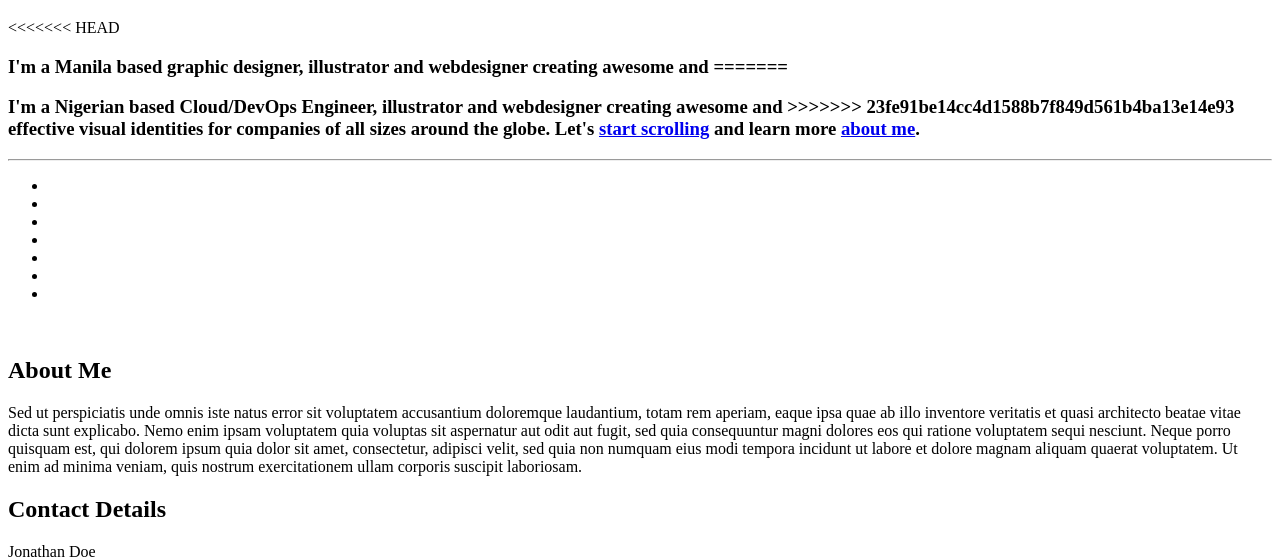
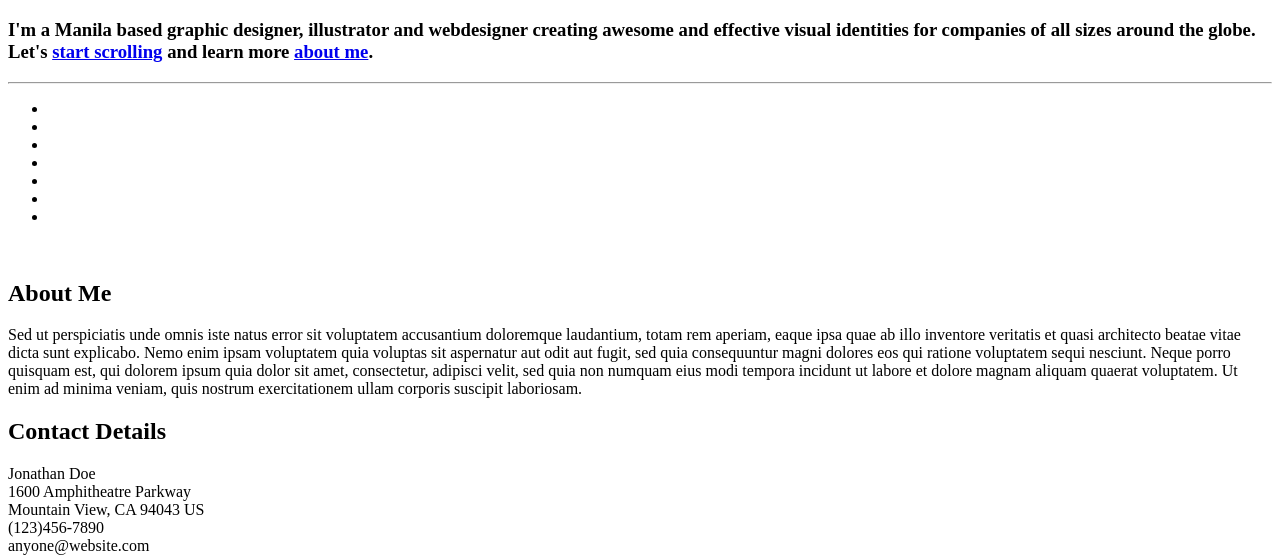
Before and after one commit to thisameye/Azure-Cloud-Resume-Challenge-2022, a plain HTML site: page index.html in a window 1280 px wide. Shown: the part 211-769 px from the top of the page. Drawn offline with nearby package versions, Linux system fonts and the light colour scheme.

Commit message:
1stResumeChallenge

```diff
--- a/index.html
+++ b/index.html
@@ -57,11 +57,7 @@
       <div class="row banner">
          <div class="banner-text">
             <h1 class="responsive-headline">I'm Olayinka Ameye.</h1>
-<<<<<<< HEAD
             <h3>I'm a Manila based <span>graphic designer</span>, <span>illustrator</span> and <span>webdesigner</span> creating awesome and
-=======
-            <h3>I'm a Nigerian based <span>Cloud/DevOps Engineer</span>, <span>illustrator</span> and <span>webdesigner</span> creating awesome and
->>>>>>> 23fe91be14cc4d1588b7f849d561b4ba13e14e93
             effective visual identities for companies of all sizes around the globe. Let's <a class="smoothscroll" href="#about">start scrolling</a>
             and learn more <a class="smoothscroll" href="#about">about me</a>.</h3>
             <hr />
```
